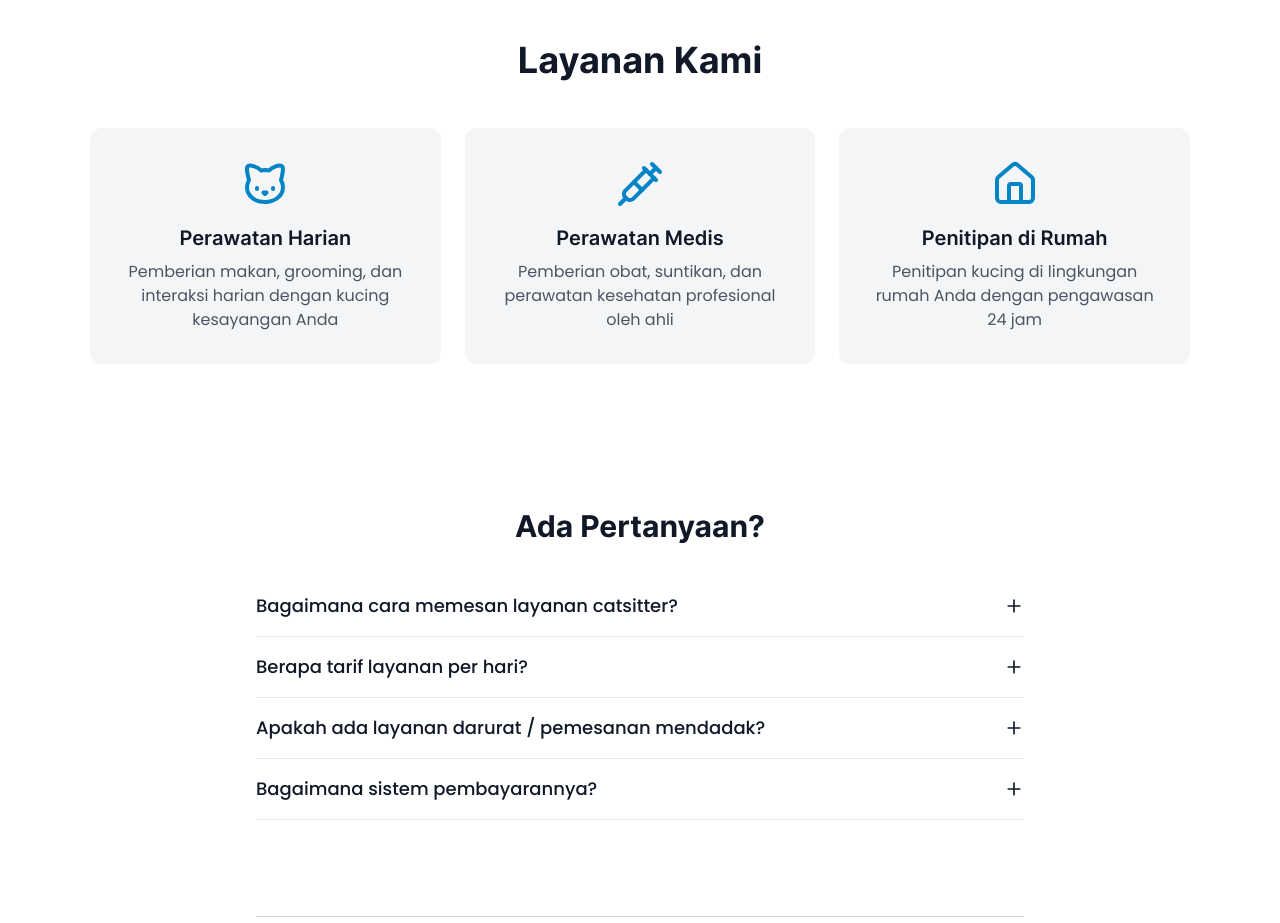
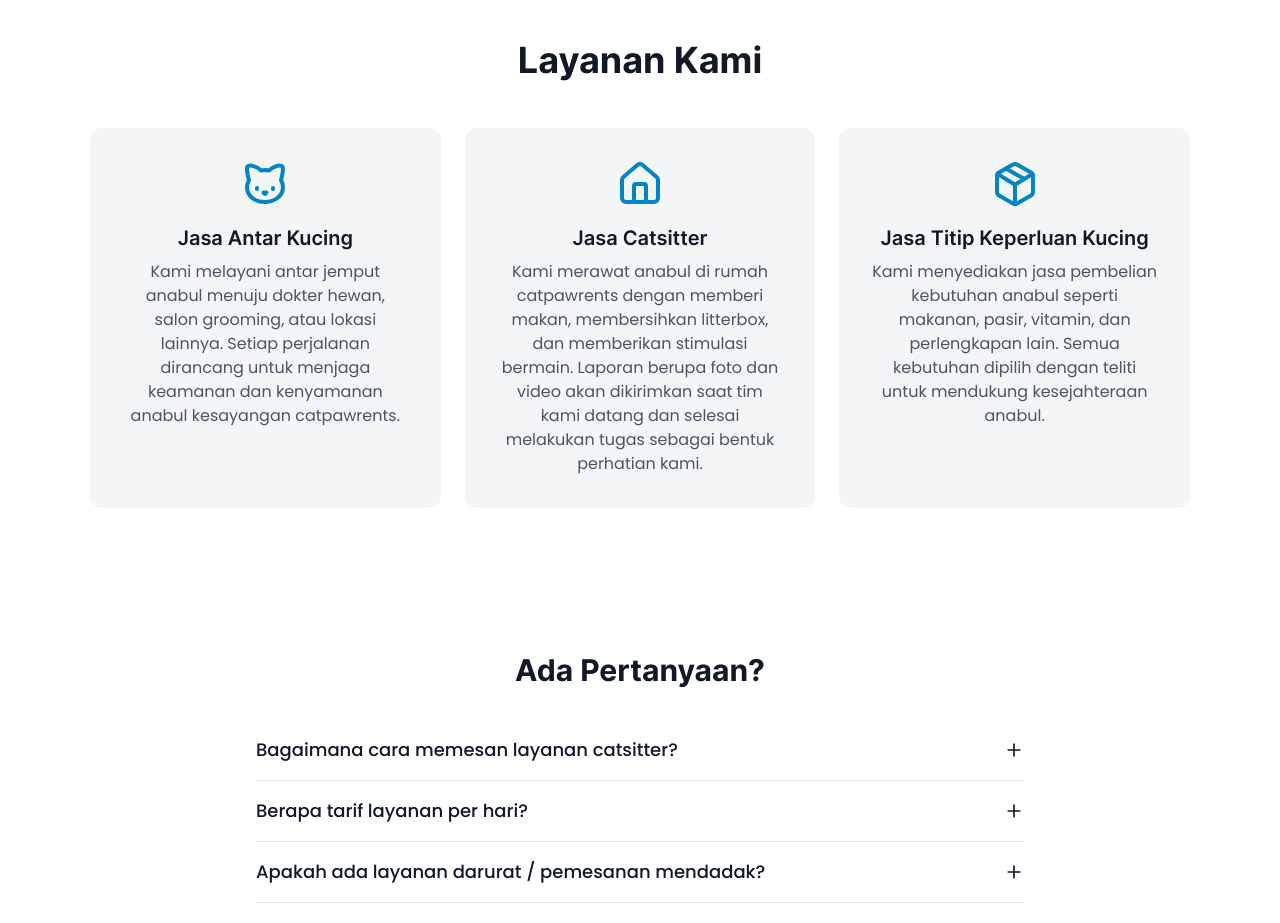
Before and after one commit to catsitterbanyuwangi/catsitterbanyuwangi.github.io, a Next.js app: page / in a window 1280 px wide. Shown: the part 840-1763 px from the top of the page. Built offline with nearby package versions, Linux system fonts and the light colour scheme.

Commit message:
[refactor] update service titles, descriptions and icons for clarity and relevance

```diff
--- a/src/components/sections/Services.tsx
+++ b/src/components/sections/Services.tsx
@@ -2,7 +2,7 @@
 
 import clsx from 'clsx';
 import useEmblaCarousel from 'embla-carousel-react';
-import { Cat, Home, Syringe } from 'lucide-react';
+import { Cat, Home, Package } from 'lucide-react';
 import { useCallback, useEffect, useState } from 'react';
 
 import { NextButton, PrevButton } from '@/components/buttons/CarouselButtons';
@@ -23,21 +23,21 @@ export default function ServicesSection({ mode }: { mode: Mode }) {
   const services = [
     {
       icon: Cat,
-      title: 'Perawatan Harian',
+      title: 'Jasa Antar Kucing',
       description:
-        'Pemberian makan, grooming, dan interaksi harian dengan kucing kesayangan Anda',
-    },
-    {
-      icon: Syringe,
-      title: 'Perawatan Medis',
-      description:
-        'Pemberian obat, suntikan, dan perawatan kesehatan profesional oleh ahli',
+        'Kami melayani antar jemput anabul menuju dokter hewan, salon grooming, atau lokasi lainnya. Setiap perjalanan dirancang untuk menjaga keamanan dan kenyamanan anabul kesayangan catpawrents.',
     },
     {
       icon: Home,
-      title: 'Penitipan di Rumah',
+      title: 'Jasa Catsitter',
       description:
-        'Penitipan kucing di lingkungan rumah Anda dengan pengawasan 24 jam',
+        'Kami merawat anabul di rumah catpawrents dengan memberi makan, membersihkan litterbox, dan memberikan stimulasi bermain. Laporan berupa foto dan video akan dikirimkan saat tim kami datang dan selesai melakukan tugas sebagai bentuk perhatian kami.',
+    },
+    {
+      icon: Package,
+      title: 'Jasa Titip Keperluan Kucing',
+      description:
+        'Kami menyediakan jasa pembelian kebutuhan anabul seperti makanan, pasir, vitamin, dan perlengkapan lain. Semua kebutuhan dipilih dengan teliti untuk mendukung kesejahteraan anabul.',
     },
   ];
 
```
